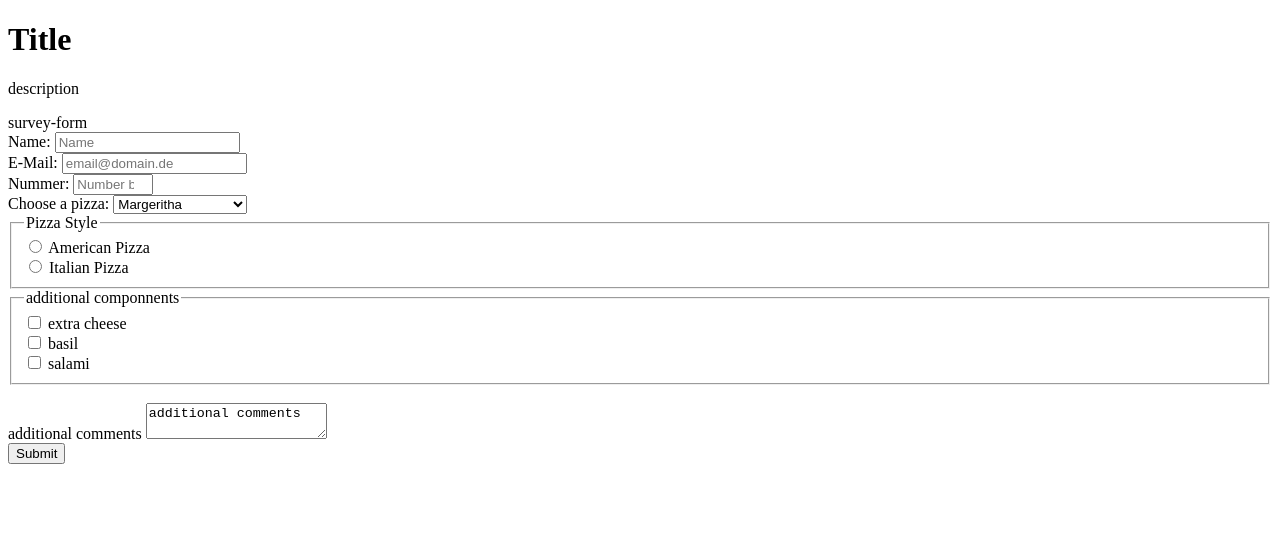
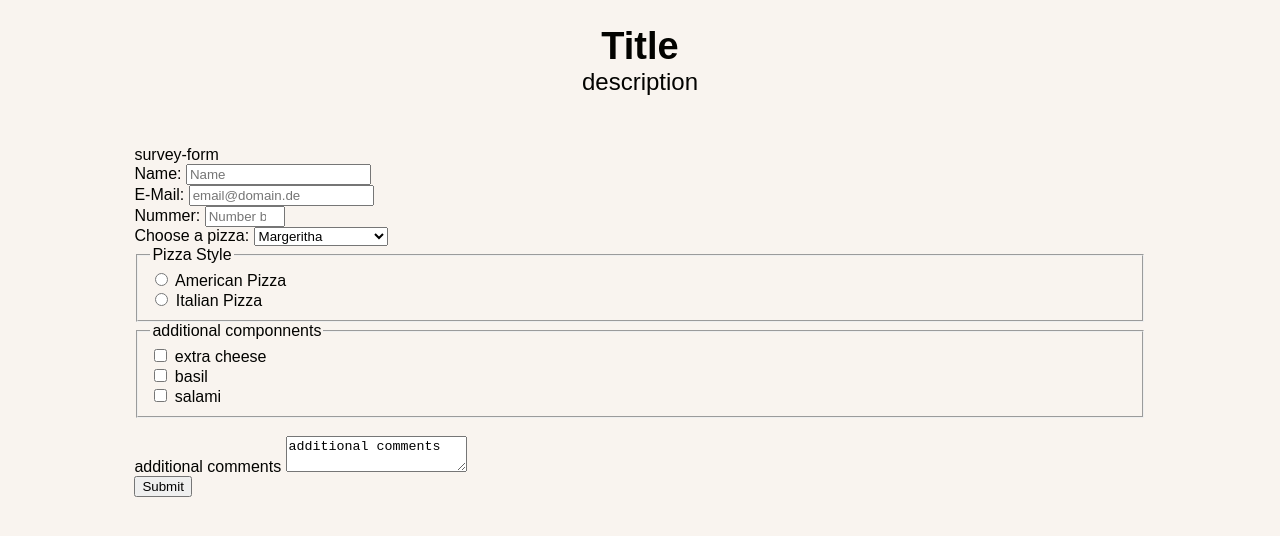
Before and after one commit to hew84/fcc-surveyForm, a plain HTML site: page index.html in a window 1280 px wide. Drawn offline with Linux system fonts and the light colour scheme.

Commit message:
added css

```diff
--- a/index.html
+++ b/index.html
@@ -1,5 +1,38 @@
 <!DOCTYPE html>
 <html lang="en">
+<style>
+    body {
+        background-color: #F9F4EF;
+        margin: 20;
+        color: #030300;
+        font-family: Arial, Helvetica, sans-serif;
+        }
+
+    #title {
+        font-size: 38px;
+        color: #030300;
+        margin-bottom: 0;
+    }
+
+    #description {
+        font-size: 24px;
+        color: #030300;
+        margin-top: 0;
+        margin-bottom: 20;
+    }
+
+    #survey-form {
+        width: 80%;
+        margin: 3.125rem auto 0 auto;
+    }
+    #label-name {
+        text-align: left;
+    }
+
+    .text-center {
+        text-align: center;
+    }
+</style>
 <head>
     <meta charset="UTF-8">
     <meta http-equiv="X-UA-Compatible" content="IE=edge">
@@ -7,8 +40,8 @@
     <title>Document</title>
 </head>
 <body>
-    <h1 id="title">Title</h1>
-    <p id="description">description</p>
+    <h1 id="title" class="text-center">Title</h1>
+    <p id="description" class="text-center">description</p>
     <form id="survey-form">
         survey-form <br>
         <label for="name" id="name-label">Name: </label>
```
